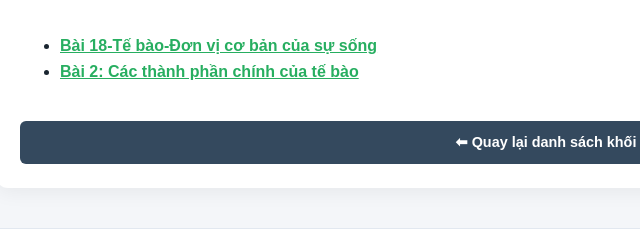
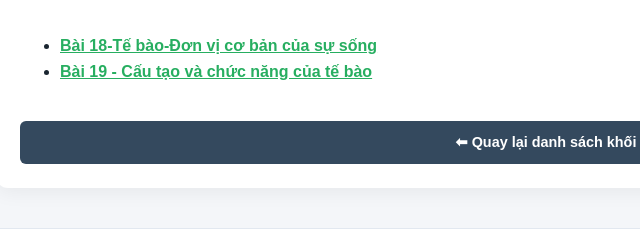
Before and after one commit to lucianedu/lucianedu.github.io, a plain HTML site: page sinh-hoc/bai-giang-sach-giao-khoa/khoi-6/index.html in a window 1280 px wide. Shown: the part 287-522 px from the top of the page, 94-734 px from the left. Drawn offline with Linux system fonts and the light colour scheme.

Commit message:
Update index.html

```diff
--- a/sinh-hoc/bai-giang-sach-giao-khoa/khoi-6/index.html
+++ b/sinh-hoc/bai-giang-sach-giao-khoa/khoi-6/index.html
@@ -28,7 +28,7 @@
             <p>Chọn bài học bên dưới để xem nội dung chi tiết:</p>
             <ul>
                 <li><a href="sinh 6-bai 18.html" style="font-weight: bold; color: #27ae60;">Bài 18-Tế bào-Đơn vị cơ bản của sự sống</a></li>
-                <li><a href="bai-2.html" style="font-weight: bold; color: #27ae60;">Bài 2: Các thành phần chính của tế bào</a></li>
+                <li><a href="sinh-6-bai-19-cau-tao-chuc-nang-te-bao.html" style="font-weight: bold; color: #27ae60;">Bài 19 - Cấu tạo và chức năng của tế bào</a></li>
             </ul>
             <!-- Nút quay lại đi 1 cấp ra danh sách khối -->
             <a href="../index.html" class="btn secondary" style="margin-top: 20px; display: inline-block;">⬅ Quay lại danh sách khối</a>
```
